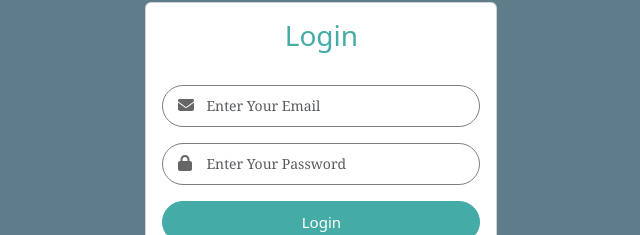
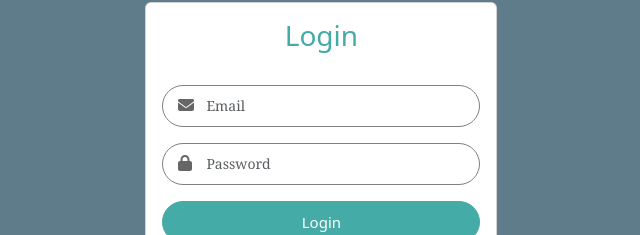
Before and after one commit to Pasang-Tamang/ecommerce-website-react, a React (Vite) app: page / in a window 1280 px wide. Shown: the part 158-393 px from the top of the page, without its empty margins (341-981 px from the left). Built offline with nearby package versions, Linux system fonts and the light colour scheme.

Commit message:
feat:added Loader

```diff
--- /dev/null
+++ b/src/components/Loader.jsx
@@ -0,0 +1,7 @@
+import React from "react";
+
+const Loader = () => {
+  return <div className="text-center">Loading...</div>;
+};
+
+export default Loader;
--- a/src/pages/Login.jsx
+++ b/src/pages/Login.jsx
@@ -62,7 +62,7 @@ const Login = () => {
               <Form.Control
                 type="email"
                 name="email"
-                placeholder="Enter Your Email"
+                placeholder="Email"
                 className="form-control"
                 onChange={(e) => setEmail(e.target.value)}
               ></Form.Control>
@@ -75,7 +75,7 @@ const Login = () => {
               <Form.Control
                 type="password"
                 name="password"
-                placeholder="Enter Your Password"
+                placeholder="Password"
                 className="form-control"
                 onChange={(e) => setPassword(e.target.value)}
               ></Form.Control>
--- a/src/pages/Products.jsx
+++ b/src/pages/Products.jsx
@@ -2,25 +2,35 @@ import React, { useEffect, useState } from "react";
 import axios from "axios";
 import ProductList from "../components/ProductList";
 import Navmenu from "../components/Navbar";
+import Loader from "../components/Loader";
 
-import Navbar from "../components/Navbar";
 const Products = () => {
   const [products, setProducts] = useState([]);
+  const [isLoading, setIsLoading] = useState(false);
   useEffect(() => {
     getProducts();
   }, []);
+
+  const URL = import.meta.env.VITE_BACKEND_URL;
   const getProducts = async () => {
     try {
-      const response = await axios.get("https://dummyjson.com/products");
+      setIsLoading(true);
+      const response = await axios.get(URL + "/products");
       setProducts(response.data.products);
-      console.log(products);
+      //console.log(products);
+      setIsLoading(false);
     } catch (error) {
       console.log(error);
+      setIsLoading(false);
     }
   };
 
   return (
     <>
+      {isLoading ? (
+        <Loader />
+      ) : (
+        <div>
           <Navmenu />
           <div className="container mb-4 mt-4">
             <button className="btn btn-primary">Add Products</button>
@@ -35,6 +45,28 @@ const Products = () => {
               return <ProductList product={product} key={product.id} />;
             })}
           </div>
+        </div>
+      )}
+      {/* {products.length > 0 ? (
+        <div>
+          <Navmenu />
+          <div className="container mb-4 mt-4">
+            <button className="btn btn-primary">Add Products</button>
+          </div>
+
+          <div
+            id="card-div"
+            className=" d-flex flex-wrap justify-content-center gap-5"
+          >
+            {products.map((product) => {
+              //console.log(product);
+              return <ProductList product={product} key={product.id} />;
+            })}
+          </div>
+        </div>
+      ) : (
+        <Loader />
+      )} */}
     </>
   );
 };
```
Also changed, not shown: 1 other file (tests, documents, lock files or other folders). Lines whose indentation alone changed are shown as unchanged.
